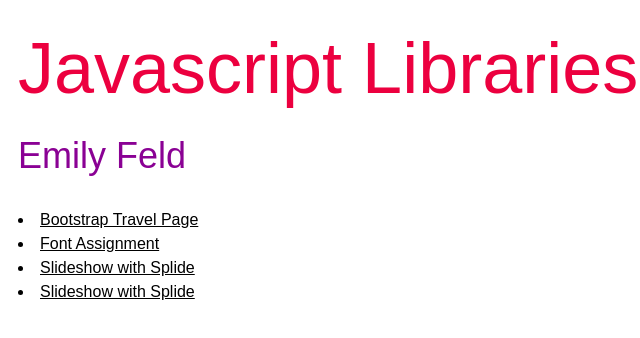
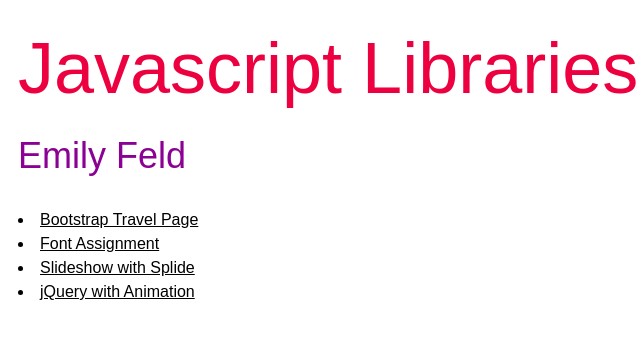
Before and after one commit to efeld2015/javascript-libraries-and-frameworks, a plain HTML site: page index.html in a window 1280 px wide. Shown: the full height of the page, 14-654 px from the left. Drawn offline with nearby package versions, Linux system fonts and the light colour scheme; a web font is replaced by a local one.

Commit message:
updated project link

```diff
--- a/index.html
+++ b/index.html
@@ -40,7 +40,7 @@
           >
         </li>
         <li><a class="underline" href="slideshow.html">Slideshow with Splide</a></li>
-        <li><a class="underline" href="jquery.html">Slideshow with Splide</a></li>
+        <li><a class="underline" href="jquery.html">jQuery with Animation</a></li>
       </ul>
     </div>
   </body>
```
